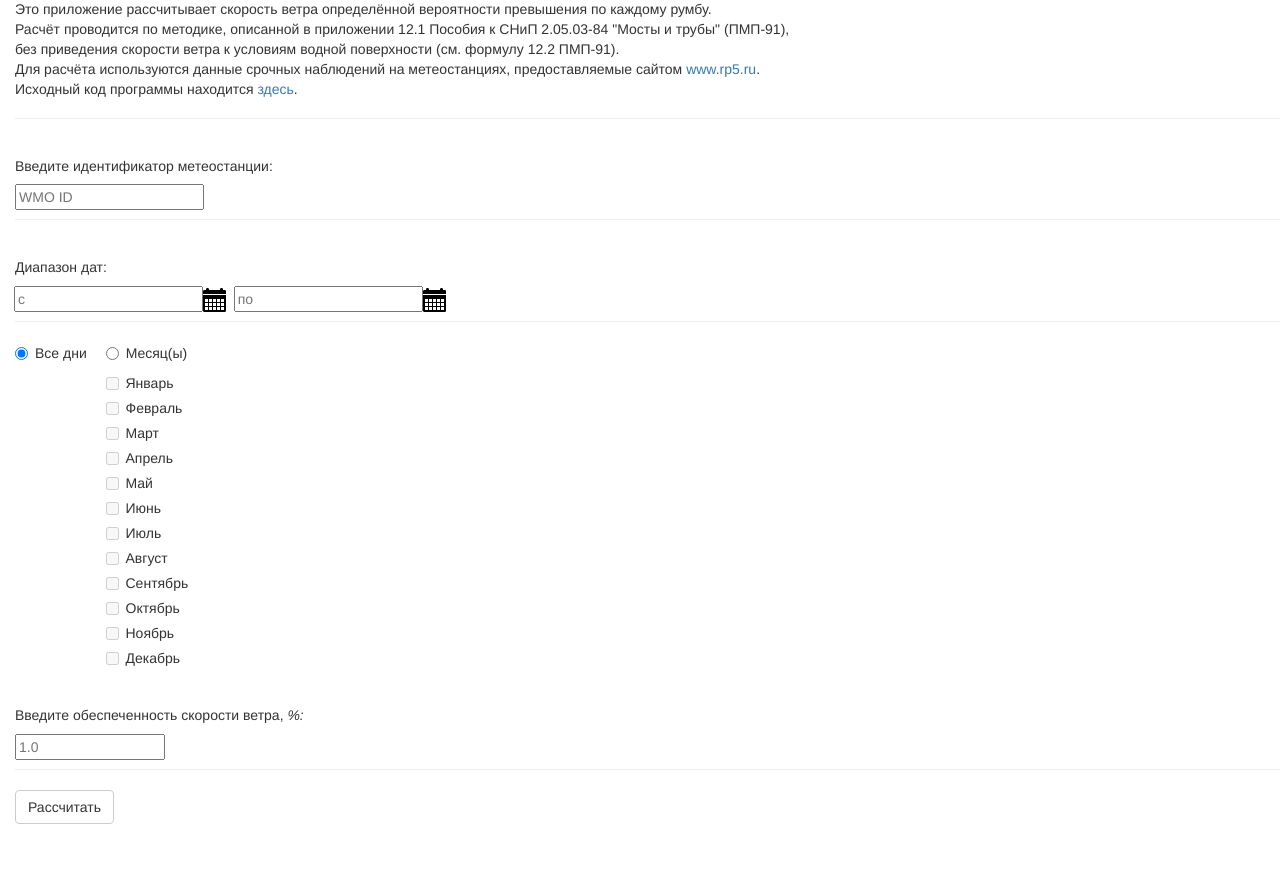
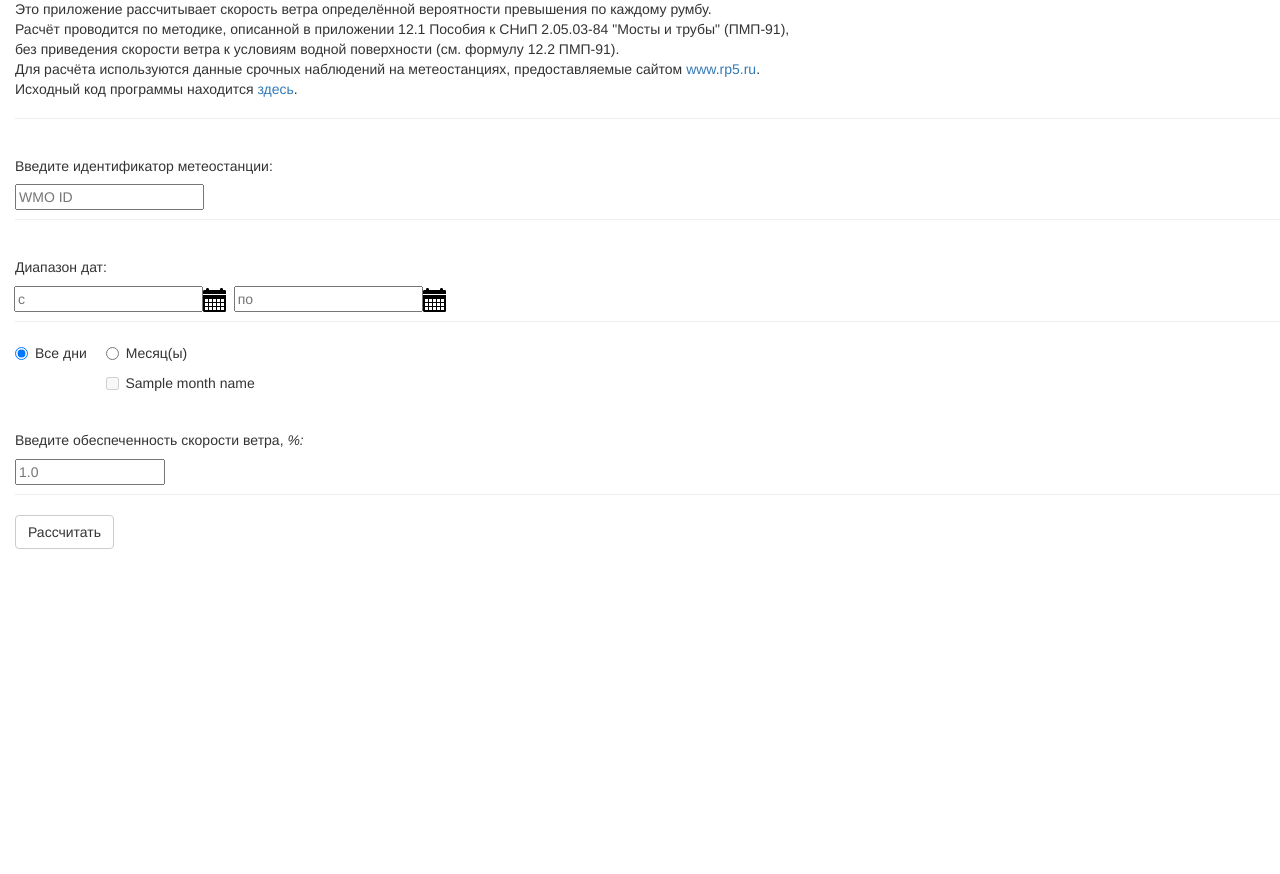
Before and after one commit to AndreyAD1/wind-speed-calculation, a Flask app: template templates/index.html in a window 1280 px wide. Shown: the part 93-967 px from the top of the page. After the commit the page ends 642 px from the top, so only its background shows below. Run offline with Flask 2, Linux system fonts and the light colour scheme; the template is opened without the code that fills it: most values are stand-ins (such as "Sample title", 1, 10 or a date in 2020); some libraries are stand-ins or nearby versions.

Commit message:
Refactor UI

```diff
--- a/constants.py
+++ b/constants.py
@@ -34,5 +34,17 @@ MINIMAL_X = 0
 MINIMAL_Y = 0.01
 MAXIMAL_Y = 60
 PER_CENT = 100
-MONTH_LIST = ['1', '2', '3', '4', '5', '6', '7', '8', '9', '10', '11', '12']
-MONTH_LIST_NUMBER = [1, 2, 3, 4, 5, 6, 7, 8, 9, 10, 11, 12]
+MONTH_NAMES = [
+    'Январь',
+    'Февраль',
+    'Март',
+    'Апрель',
+    'Май',
+    'Июнь',
+    'Июль',
+    'Август',
+    'Сентябрь',
+    'Октябрь',
+    'Ноябрь',
+    'Декабрь',
+]
--- a/templates/calculate.html
+++ b/templates/calculate.html
@@ -17,7 +17,10 @@
         <p style="margin-left: 15px; line-height: 3; font-size: 16px;">
             Расчет сделан для метеостанции с ID <b>{{ station_id }}</b>
             за период с {{ start_date.strftime('%d.%m.%Y')}} по {{ end_date.strftime('%d.%m.%Y') }}
-            за месяцы №{{ selected_months }}.
+            за месяцы:
+            {% for month_num in selected_months %}
+                {{ month_names[month_num - 1] }} ({{ month_num }}){% if loop.index != selected_months|length %}, {% endif %}
+            {% endfor %}
         </p>
 
         <h2 style="margin-left: 15px;">Режимные функции скорости ветра</h2>
--- a/templates/index.html
+++ b/templates/index.html
@@ -51,48 +51,14 @@
                 <input type="text" placeholder="по" id="to" name="to" required />
             </div>
             <label class="radio-inline all_days" style="margin-left: 15px;">
-                                                            <input type="radio" name="optradio"
-                                                                   id="all_days" checked
-                                                                   value="all_days">Все дни</label>
+                <input type="radio" name="optradio" id="all_days" checked value="all_days">Все дни</label>
             <label class="radio-inline month" style="margin-left: 15px;">
-                                                            <input type="radio" name="optradio"
-                                                                   id="month" value="month">Месяц(ы)</label>
-            <div class="checkbox">
-              <label><input type="checkbox" disabled name="1">Январь</label>
-            </div>
-            <div class="checkbox">
-              <label><input type="checkbox" disabled name="2">Февраль</label>
-            </div>
-            <div class="checkbox">
-              <label><input type="checkbox" disabled name="3">Март</label>
-            </div>
-            <div class="checkbox">
-              <label><input type="checkbox" disabled name="4">Апрель</label>
-            </div>
-            <div class="checkbox">
-              <label><input type="checkbox" disabled name="5">Май</label>
-            </div>
-            <div class="checkbox">
-              <label><input type="checkbox" disabled name="6">Июнь</label>
-            </div>
-            <div class="checkbox">
-              <label><input type="checkbox" disabled name="7">Июль</label>
-            </div>
-            <div class="checkbox">
-              <label><input type="checkbox" disabled name="8">Август</label>
-            </div>
-            <div class="checkbox">
-              <label><input type="checkbox" disabled name="9">Сентябрь</label>
-            </div>
-            <div class="checkbox">
-              <label><input type="checkbox" disabled name="10">Октябрь</label>
-            </div>
-            <div class="checkbox">
-              <label><input type="checkbox" disabled name="11">Ноябрь</label>
-            </div>
-            <div class="checkbox">
-              <label><input type="checkbox" disabled name="12">Декабрь</label>
-            </div>
+                <input type="radio" name="optradio" id="month" value="month">Месяц(ы)</label>
+            {% for month_name in month_names %}
+                <div class="checkbox">
+                    <label><input type="checkbox" disabled name="months" value="{{ loop.index }}">{{ month_name }}</label>
+                </div>
+            {% endfor %}
 
             <div class="page-header" style="margin-left: 15px;">
                 <h5>Введите обеспеченность скорости ветра, <i>%:</i></h5>
--- a/web.py
+++ b/web.py
@@ -6,16 +6,20 @@ from flask_bootstrap import Bootstrap
 
 from databases import check_db, WindIndicator, WeatherStation
 from calculations import get_calculation_results
-from constants import MONTH_LIST, MONTH_LIST_NUMBER
 from exceptions import RP5FormatError
+from constants import MONTH_NAMES
 
 app = Flask(__name__)
 Bootstrap(app)
 
 
+def _get_month_name(month_num):
+    return MONTH_NAMES[month_num - 1]
+
+
 @app.route('/')
 def index():
-    return render_template('index.html')
+    return render_template('index.html', month_names=MONTH_NAMES)
 
 
 @app.route('/suggest', methods=['GET'])
@@ -44,16 +48,9 @@ def calculate():
     start_date = form['from']
     end_date = form['to']
     storm_probability = form['storm_recurrence']
-    selected_months = []
-    for month_number in MONTH_LIST:
-        # с помощью исключения составляю список выбранных месяцев
-        try:
-            month_status = form[month_number]
-        except:
-            continue
-        selected_months.append(month_number)
-    if not selected_months:
-        selected_months = MONTH_LIST_NUMBER
+    selected_months = [int(month) for month in form.getlist('months')]
+    if len(selected_months) == 0:
+        selected_months = [i for i in range(1, 13)]
     start_date = datetime.strptime(start_date, '%d.%m.%Y')
     end_date = datetime.strptime(end_date, '%d.%m.%Y') + timedelta(days=1) - timedelta(microseconds=1)
     storm_recurrence = 100/float(storm_probability)
@@ -92,7 +89,8 @@ def calculate():
         result_direction_speed=result_direction_speed,
         legend_decoding_dict=legend_decoding_dict,
         storm_probability=storm_probability,
-        selected_months=selected_months
+        selected_months=selected_months,
+        month_names=MONTH_NAMES
     )
 
 
```
